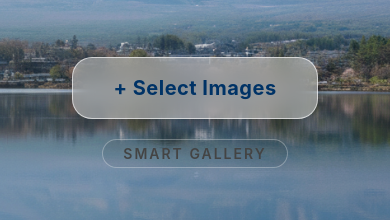
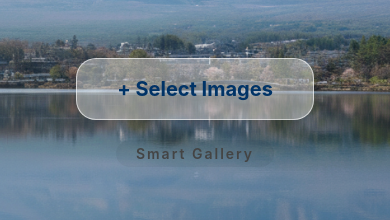
Before and after one commit to phildunn1981/SmartGallery, a React Native app: screen / in a window 390 px wide. Shown: the part 397-617 px from the top of the page. Built offline with nearby package versions, Linux system fonts and the light colour scheme.

Commit message:
Update App.js

```diff
--- a/App.js
+++ b/App.js
@@ -6,6 +6,7 @@ import {
 import * as ImagePicker from 'expo-image-picker';
 import * as Sharing from 'expo-sharing';
 import ImageViewer from 'react-native-image-zoom-viewer';
+import * as FileSystem from 'expo-file-system'; // Added for image details
 import * as NavigationBar from 'expo-navigation-bar';
 import * as ScreenOrientation from 'expo-screen-orientation';
 
@@ -16,6 +17,9 @@ export default function App() {
   const [isViewerVisible, setIsViewerVisible] = useState(false);
   const [showControls, setShowControls] = useState(true);
   const [rotation, setRotation] = useState(0);
+  const [currentIndex, setCurrentIndex] = useState(0);
+  const [showInfo, setShowInfo] = useState(false);
+  const [imageDetails, setImageDetails] = useState(null);
 
   useEffect(() => {
     async function initSettings() {
@@ -30,6 +34,27 @@ export default function App() {
     initSettings();
   }, []);
 
+  // Function to get file details (size, name, etc.)
+  const fetchImageDetails = async (uri) => {
+    try {
+      const fileInfo = await FileSystem.getInfoAsync(uri);
+      if (fileInfo.exists) {
+        const name = uri.split('/').pop();
+        const sizeMB = (fileInfo.size / (1024 * 1024)).toFixed(2);
+        const sizeKB = (fileInfo.size / 1024).toFixed(2);
+
+        setImageDetails({
+          name: name,
+          size: fileInfo.size > 1024 * 1024 ? `${sizeMB} MB` : `${sizeKB} KB`,
+          extension: name.split('.').pop().toUpperCase(),
+          path: uri
+        });
+      }
+    } catch (error) {
+      console.log("Error fetching details:", error);
+    }
+  };
+
   const pickImages = async () => {
     setIsViewerVisible(false);
     let result = await ImagePicker.launchImageLibraryAsync({
@@ -42,18 +67,14 @@ export default function App() {
       const formatted = result.assets.map(asset => ({ url: asset.uri }));
       setImages(formatted);
       setRotation(0);
+      setCurrentIndex(0);
+      fetchImageDetails(result.assets[0].uri);
       setTimeout(() => setIsViewerVisible(true), 10);
     }
   };
 
   const handleManualRotate = () => {
     setRotation((prev) => (prev + 90) % 360);
-  };
-
-  const handleShare = async (uri) => {
-    if (uri) {
-      await Sharing.shareAsync(uri);
-    }
   };
 
   return (
@@ -63,21 +84,12 @@ export default function App() {
       <ImageBackground source={BG_IMAGE} style={styles.background} resizeMode="cover">
         <View style={styles.overlay}>
           <View style={styles.center}>
-
-            {/* GLASSMORPHISM BUTTON */}
-            <TouchableOpacity
-              activeOpacity={0.7}
-              style={styles.glassBtn}
-              onPress={pickImages}
-            >
+            <TouchableOpacity activeOpacity={0.7} style={styles.glassBtn} onPress={pickImages}>
               <Text style={styles.glassBtnText}>+ Select Images</Text>
             </TouchableOpacity>
-
-            {/* GLASSMORPHISM SUBTITLE */}
             <View style={styles.glassSubtitleContainer}>
               <Text style={styles.subtitleText}>Smart Gallery</Text>
             </View>
-
           </View>
         </View>
       </ImageBackground>
@@ -85,56 +97,55 @@ export default function App() {
       <Modal
         visible={isViewerVisible}
         transparent={false}
-        animationType="none"
+        animationType="fade"
         onRequestClose={() => setIsViewerVisible(false)}
       >
         <View style={{ flex: 1, backgroundColor: 'black' }}>
           <ImageViewer
             imageUrls={images}
+            index={currentIndex}
             onSwipeDown={() => setIsViewerVisible(false)}
             enableSwipeDown={true}
-            onClick={() => setShowControls(!showControls)}
-            renderImage={(props) => (
-              <View style={{ flex: 1, justifyContent: 'center', alignItems: 'center' }}>
-                <Image
-                  source={{ uri: props.source.uri }}
-                  style={{
-                    width: '100%',
-                    height: '100%',
-                    transform: [{ rotate: `${rotation}deg` }]
-                  }}
-                  resizeMode="contain"
-                />
-              </View>
-            )}
+            onChange={(index) => {
+              setCurrentIndex(index);
+              fetchImageDetails(images[index].url);
+            }}
+            onClick={() => {
+              setShowControls(!showControls);
+              if(showInfo) setShowInfo(false);
+            }}
             renderHeader={() => (
               showControls && (
                 <SafeAreaView style={styles.headerContainer}>
                   <TouchableOpacity style={styles.headerBtn} onPress={() => setIsViewerVisible(false)}>
-                    <Text style={styles.headerBtnText}>✕ Back</Text>
+                    <Text style={styles.headerBtnText}>✕ Close</Text>
                   </TouchableOpacity>
+
+                  {/* NEW INFO BUTTON */}
+                  <TouchableOpacity style={styles.headerBtn} onPress={() => setShowInfo(!showInfo)}>
+                    <Text style={[styles.headerBtnText, {color: '#4dabf7'}]}>ⓘ Info</Text>
+                  </TouchableOpacity>
+
                   <TouchableOpacity style={styles.headerBtn} onPress={handleManualRotate}>
                     <Text style={styles.headerBtnText}>⟳ Rotate</Text>
-                  </TouchableOpacity>
-                  <TouchableOpacity style={styles.headerBtn} onPress={pickImages}>
-                    <Text style={styles.headerBtnText}>🔄 Pick New</Text>
-                  </TouchableOpacity>
-                </SafeAreaView>
-              )
-            )}
-            renderFooter={(index) => (
-              showControls && (
-                <SafeAreaView style={styles.footerFix}>
-                   <TouchableOpacity
-                    style={styles.minimalShareBtn}
-                    onPress={() => handleShare(images[index].url)}
-                  >
-                    <Text numberOfLines={1} style={styles.minimalShareText}>📤 Share This Image</Text>
                   </TouchableOpacity>
                 </SafeAreaView>
               )
             )}
           />
+
+          {/* IMAGE INFO PANEL (GLASS EFFECT) */}
+          {showInfo && imageDetails && (
+            <View style={styles.infoPanel}>
+              <Text style={styles.infoTitle}>Image Details</Text>
+              <View style={styles.infoRow}><Text style={styles.infoLabel}>Name:</Text><Text style={styles.infoValue}>{imageDetails.name}</Text></View>
+              <View style={styles.infoRow}><Text style={styles.infoLabel}>Size:</Text><Text style={styles.infoValue}>{imageDetails.size}</Text></View>
+              <View style={styles.infoRow}><Text style={styles.infoLabel}>Type:</Text><Text style={styles.infoValue}>{imageDetails.extension}</Text></View>
+              <TouchableOpacity style={styles.closeInfoBtn} onPress={() => setShowInfo(false)}>
+                <Text style={styles.closeInfoText}>Hide Details</Text>
+              </TouchableOpacity>
+            </View>
+          )}
         </View>
       </Modal>
     </View>
@@ -144,73 +155,36 @@ export default function App() {
 const styles = StyleSheet.create({
   container: { flex: 1, backgroundColor: '#FFFFFF' },
   background: { flex: 1, width: '100%', height: '100%' },
-  overlay: {
-    flex: 1,
-    backgroundColor: 'rgba(255,255,255,0.05)',
-    justifyContent: 'center',
-    alignItems: 'center'
+  overlay: { flex: 1, backgroundColor: 'rgba(255,255,255,0.05)', justifyContent: 'center', alignItems: 'center' },
+  center: { alignItems: 'center', marginTop: '45%' },
+  glassBtn: { backgroundColor: 'rgba(255, 255, 255, 0.4)', paddingVertical: 18, paddingHorizontal: 40, borderRadius: 20, borderWidth: 1.5, borderColor: 'rgba(255, 255, 255, 0.6)' },
+  glassBtnText: { color: '#003366', fontWeight: 'bold', fontSize: 20 },
+  glassSubtitleContainer: { marginTop: 20, backgroundColor: 'rgba(0, 0, 0, 0.05)', paddingHorizontal: 20, paddingVertical: 5, borderRadius: 30 },
+  subtitleText: { color: '#444', fontSize: 14, fontWeight: '600', letterSpacing: 2 },
+
+  // VIEWER HEADER
+  headerContainer: { position: 'absolute', top: 40, left: 0, right: 0, zIndex: 100, flexDirection: 'row', justifyContent: 'space-evenly' },
+  headerBtn: { backgroundColor: 'rgba(255,255,255,0.15)', paddingVertical: 10, paddingHorizontal: 15, borderRadius: 20, borderWidth: 1, borderColor: 'rgba(255,255,255,0.2)' },
+  headerBtnText: { color: 'white', fontWeight: 'bold', fontSize: 14 },
+
+  // INFO PANEL
+  infoPanel: {
+    position: 'absolute',
+    bottom: 0,
+    width: '100%',
+    backgroundColor: 'rgba(255, 255, 255, 0.9)',
+    borderTopLeftRadius: 25,
+    borderTopRightRadius: 25,
+    padding: 25,
+    shadowColor: '#000',
+    shadowOpacity: 0.5,
+    shadowRadius: 15,
+    elevation: 20,
   },
-  center: {
-    alignItems: 'center',
-    marginTop: '45%'
-  },
-
-  // NEW GLASS STYLES
-  glassBtn: {
-    backgroundColor: 'rgba(255, 255, 255, 0.4)', // Semi-transparent white
-    paddingVertical: 18,
-    paddingHorizontal: 40,
-    borderRadius: 20,
-    borderWidth: 1.5,
-    borderColor: 'rgba(255, 255, 255, 0.6)', // Bright border for "edge" effect
-    backdropFilter: 'blur(10px)', // Note: Only works on Web/iOS with specific setups, so we use opacity for Android compatibility
-    shadowColor: '#000',
-    shadowOffset: { width: 0, height: 10 },
-    shadowOpacity: 0.1,
-    shadowRadius: 10,
-    elevation: 5,
-  },
-  glassBtnText: {
-    color: '#003366', // Deep blue text to contrast with the glass
-    fontWeight: 'bold',
-    fontSize: 20,
-    letterSpacing: 0.5
-  },
-  glassSubtitleContainer: {
-    marginTop: 20,
-    backgroundColor: 'rgba(0, 0, 0, 0.05)',
-    paddingHorizontal: 20,
-    paddingVertical: 5,
-    borderRadius: 30,
-    borderWidth: 1,
-    borderColor: 'rgba(255, 255, 255, 0.3)',
-  },
-  subtitleText: {
-    color: '#444',
-    fontSize: 14,
-    fontWeight: '600',
-    textTransform: 'uppercase',
-    letterSpacing: 2
-  },
-
-  // VIEWER STYLES
-  headerContainer: { position: 'absolute', top: 40, left: 0, right: 0, zIndex: 100, flexDirection: 'row', justifyContent: 'space-evenly', paddingHorizontal: 10 },
-  headerBtn: { backgroundColor: 'rgba(0,0,0,0.6)', paddingVertical: 8, paddingHorizontal: 12, borderRadius: 12 },
-  headerBtnText: { color: 'white', fontWeight: 'bold', fontSize: 13 },
-  footerFix: {
-    position: 'absolute',
-    bottom: Platform.OS === 'android' ? 100 : 80,
-    left: 20,
-    zIndex: 999
-  },
-  minimalShareBtn: {
-    backgroundColor: 'rgba(255, 255, 255, 0.95)',
-    paddingVertical: 12,
-    paddingHorizontal: 22,
-    borderRadius: 25,
-    flexDirection: 'row',
-    alignItems: 'center',
-    elevation: 3
-  },
-  minimalShareText: { color: '#000', fontWeight: 'bold', fontSize: 14 }
+  infoTitle: { fontSize: 18, fontWeight: 'bold', marginBottom: 15, color: '#000' },
+  infoRow: { flexDirection: 'row', justifyContent: 'space-between', marginBottom: 8, borderBottomWidth: 0.5, borderBottomColor: '#eee', paddingBottom: 5 },
+  infoLabel: { color: '#666', fontWeight: '600' },
+  infoValue: { color: '#000', flex: 1, textAlign: 'right', marginLeft: 10 },
+  closeInfoBtn: { marginTop: 15, backgroundColor: '#000', padding: 12, borderRadius: 15, alignItems: 'center' },
+  closeInfoText: { color: '#fff', fontWeight: 'bold' }
 });
```
